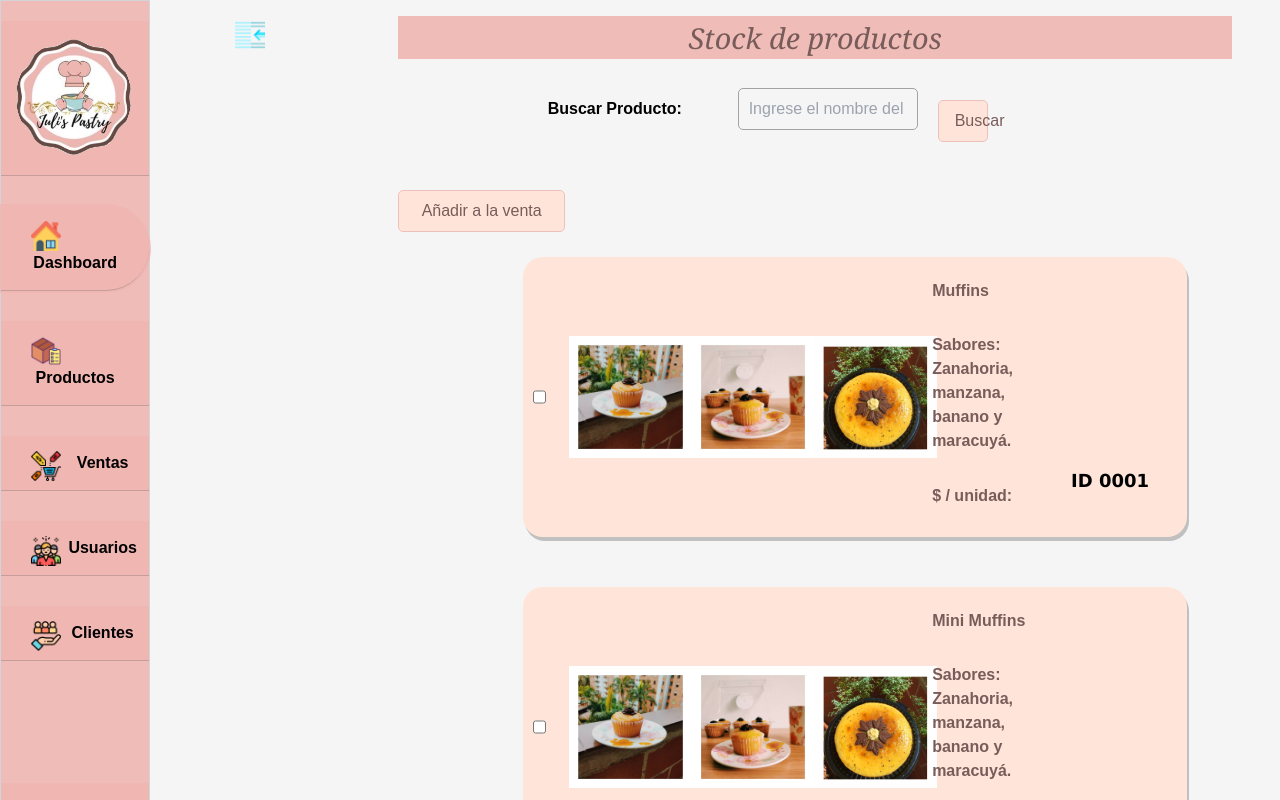
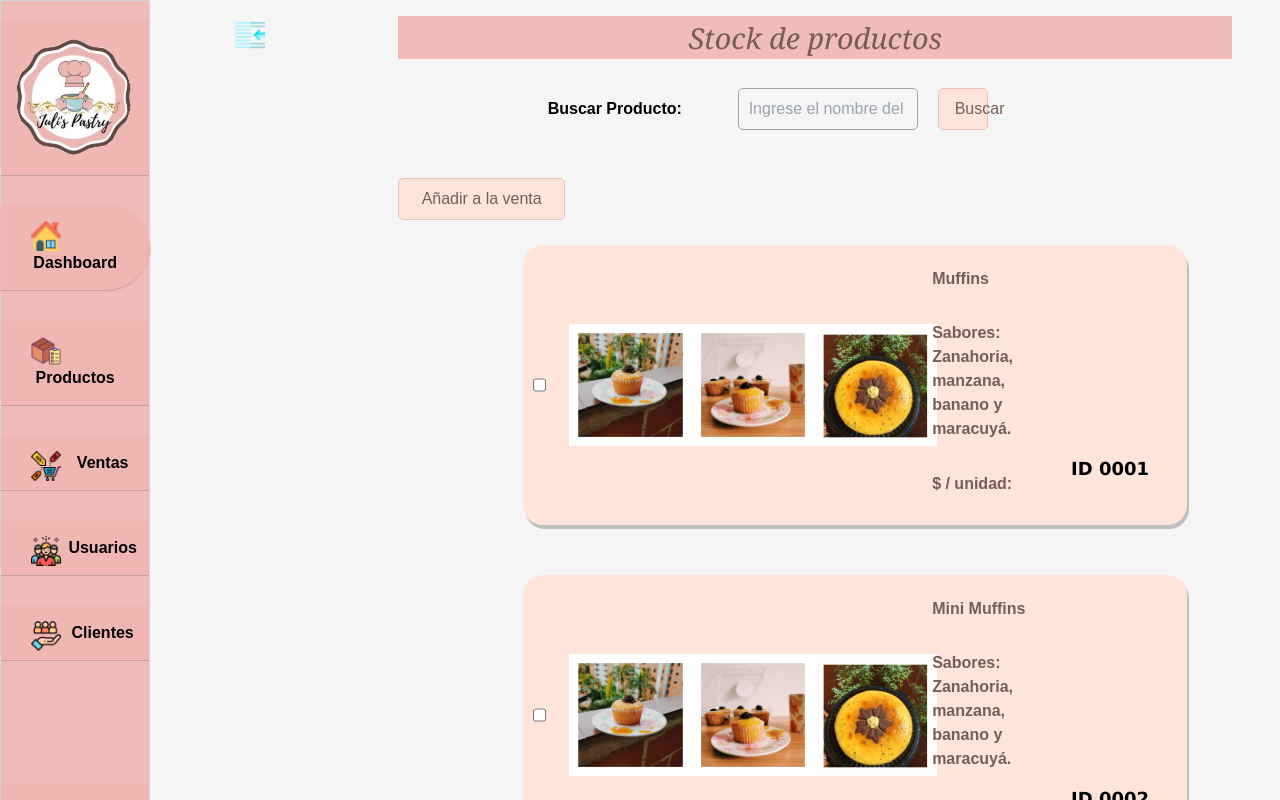
Before and after one commit to programmingEvolution/Proyecto, a React (Create React App) app in the folder front-cmr-pastry/: page /stock in a window 1280 px wide. Shown: the top 800 px of the page. Built offline with nearby package versions, Linux system fonts and the light colour scheme.

Commit message:
actualización tablas

```diff
--- a/front-cmr-pastry/src/App.css
+++ b/front-cmr-pastry/src/App.css
@@ -69,7 +69,7 @@
 .buttonForm {
   width: 20%;
   padding: 8px 16px;
-  margin-top: 32px;
+  margin-top: 20px;
   border: 1px solid#EDC0BC;
   border-radius: 5px;
   display: block;
@@ -513,7 +513,6 @@ td {
 
 .filaImpar {
   justify-items: right;
-  text-align: left;
   background-color: white;
   height: 60px;
   padding-inline: 10px;
@@ -913,6 +912,10 @@ tbody tr:nth-child(even) {
 
 .table-responsive {
   overflow-x: auto;
+  padding-top: 0px;
+}
+.table-responsive table{
+  margin-top: 0px;
 }
 
 /**FORMULARIO VENTAS**/
@@ -1190,7 +1193,6 @@ form {
 
 .filaImparUsu {
   justify-items: right;
-  text-align: left;
   background-color: white;
   height: 60px;
   padding-inline: 10px;
@@ -1274,7 +1276,6 @@ form {
 
 .filaImparCliente {
   justify-items: right;
-  text-align: left;
   background-color: white;
   height: 60px;
   padding-inline: 10px;
```
